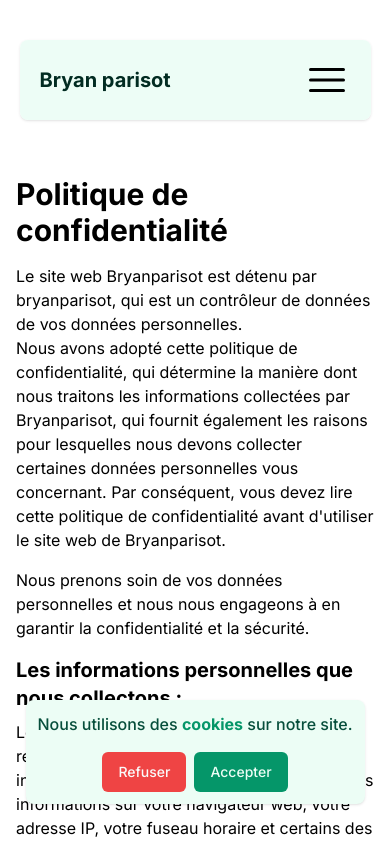
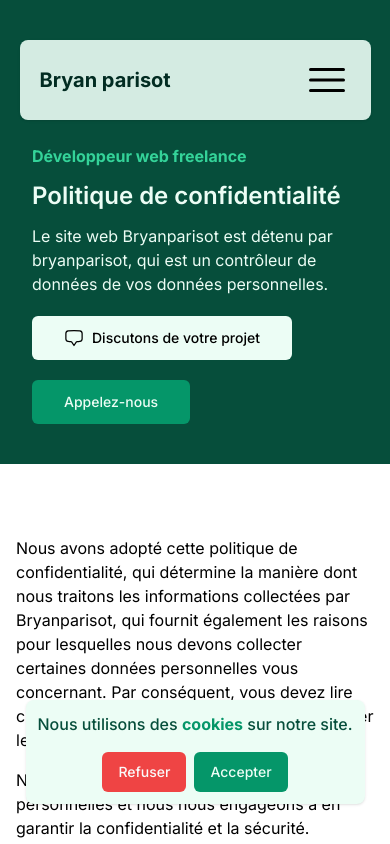
Before and after one commit to BryanParisot/bryan-agency-web-site, a Next.js app: page /legal/conditions-generales in a window 390 px wide. Shown: the top 844 px of the page. Built offline with nearby package versions, Linux system fonts and the light colour scheme.

Commit message:
fix(header): responsive

```diff
--- a/app/legal/conditions-generales/page.tsx
+++ b/app/legal/conditions-generales/page.tsx
@@ -1,5 +1,8 @@
 import React from 'react'
 import { Metadata } from 'next'
+import picture_home from "../../../public/pictures/header/picture_home_page.svg"
+import Header from "@/components/Header/Header";
+
 
 
 export const metadata: Metadata = {
@@ -14,11 +17,15 @@
 
 export default function page() {
     return (
-        <div className="container mx-auto p-4 mt-40">
-            <h1 className="text-3xl font-bold mb-4">Politique de confidentialité</h1>
-            <p>
-                Le site web Bryanparisot est détenu par bryanparisot, qui est un contrôleur de données de vos données personnelles.
-            </p>
+        <main>
+            <Header
+                title="Développeur web freelance"
+                subtitle="Politique de confidentialité"
+                text="Le site web Bryanparisot est détenu par bryanparisot, qui est un contrôleur de données de vos données personnelles."
+                image={picture_home}
+                alt="image png developpeur web"
+            />
+            <div className="container mx-auto p-4 mt-14 sm:mt-20">
 
                 <p className="mb-4">
                     Nous avons adopté cette politique de confidentialité, qui détermine la manière dont nous traitons les informations collectées par Bryanparisot, qui fournit également les raisons pour lesquelles nous devons collecter certaines données personnelles vous concernant. Par conséquent, vous devez lire cette politique de confidentialité avant d'utiliser le site web de Bryanparisot.
@@ -93,5 +100,7 @@
                     </a>.
                 </p>
             </div>
+        </main>
+
     )
 }
--- a/app/legal/mentions-legales/page.tsx
+++ b/app/legal/mentions-legales/page.tsx
@@ -1,5 +1,7 @@
 import Link from 'next/link';
 import React from 'react';
+import picture_home from "../../../public/pictures/header/picture_home_page.svg"
+import Header from "@/components/Header/Header";
 
 import { Metadata } from 'next'
 
@@ -10,15 +12,19 @@
     alternates: {
         canonical: `${process.env.URL_SITE}/mentions-legales`
     }
-
 }
-
 
 export default function page() {
     return (
-        <div className="container mx-auto p-4 mt-40">
-            <h1 className="text-3xl font-bold mb-4">MENTIONS LEGALES</h1>
-            <p className="mb-4">En vigueur au 06/12/2023</p>
+        <main>
+            <Header
+                title="Développeur web freelance"
+                subtitle="Mentions-légales"
+                text="En vigueur au 06/12/2023"
+                image={picture_home}
+                alt="image png developpeur web"
+            />
+            <div className="container mx-auto p-4 mt-14 sm:mt-20">
 
                 <p className="mb-4">
                     Conformément aux dispositions des Articles 6-III et 19 de la Loi n°2004-575 du 21 juin 2004 pour la Confiance dans l’économie numérique, dite L.C.E.N., il est porté à la connaissance des utilisateurs et visiteurs, ci-après l'"Utilisateur", du site
@@ -79,5 +85,7 @@
                     accessible à la rubrique "Cookies"
                 </p>
             </div>
+        </main>
+
     );
 }
```
Lines whose indentation alone changed are shown as unchanged.
